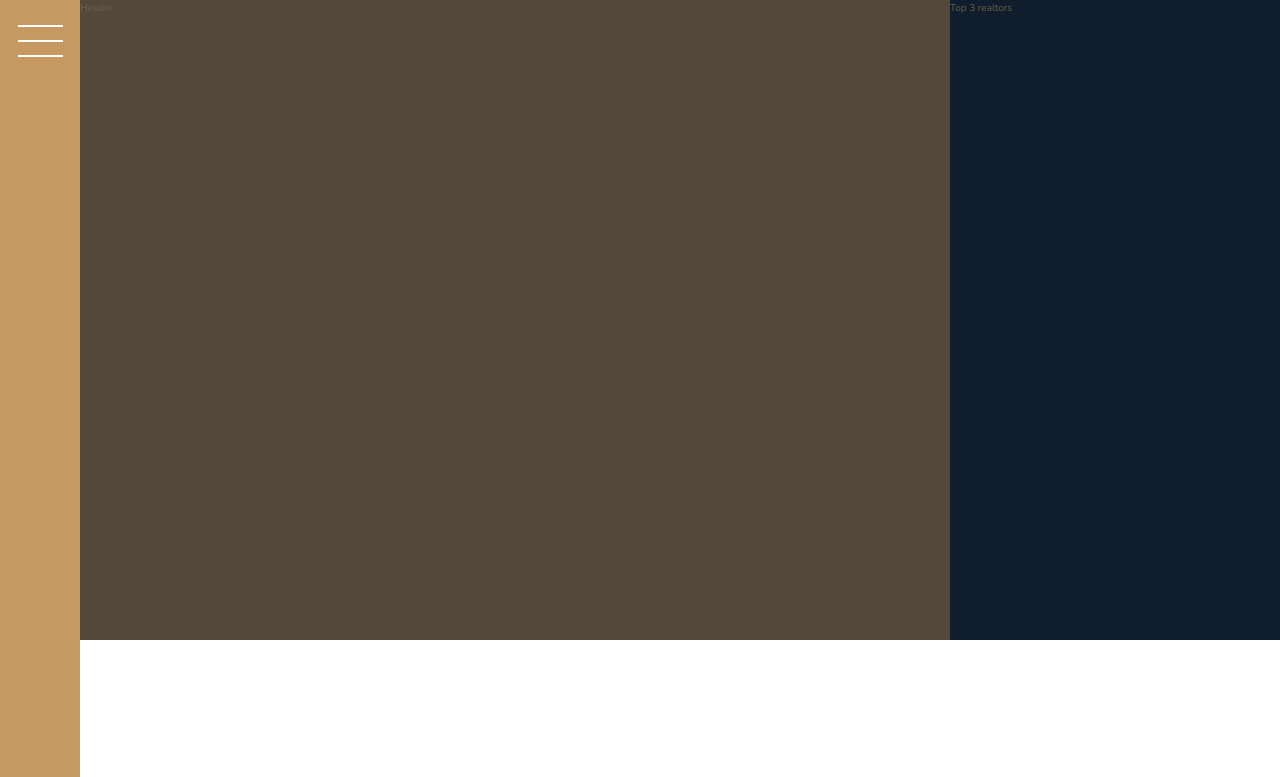
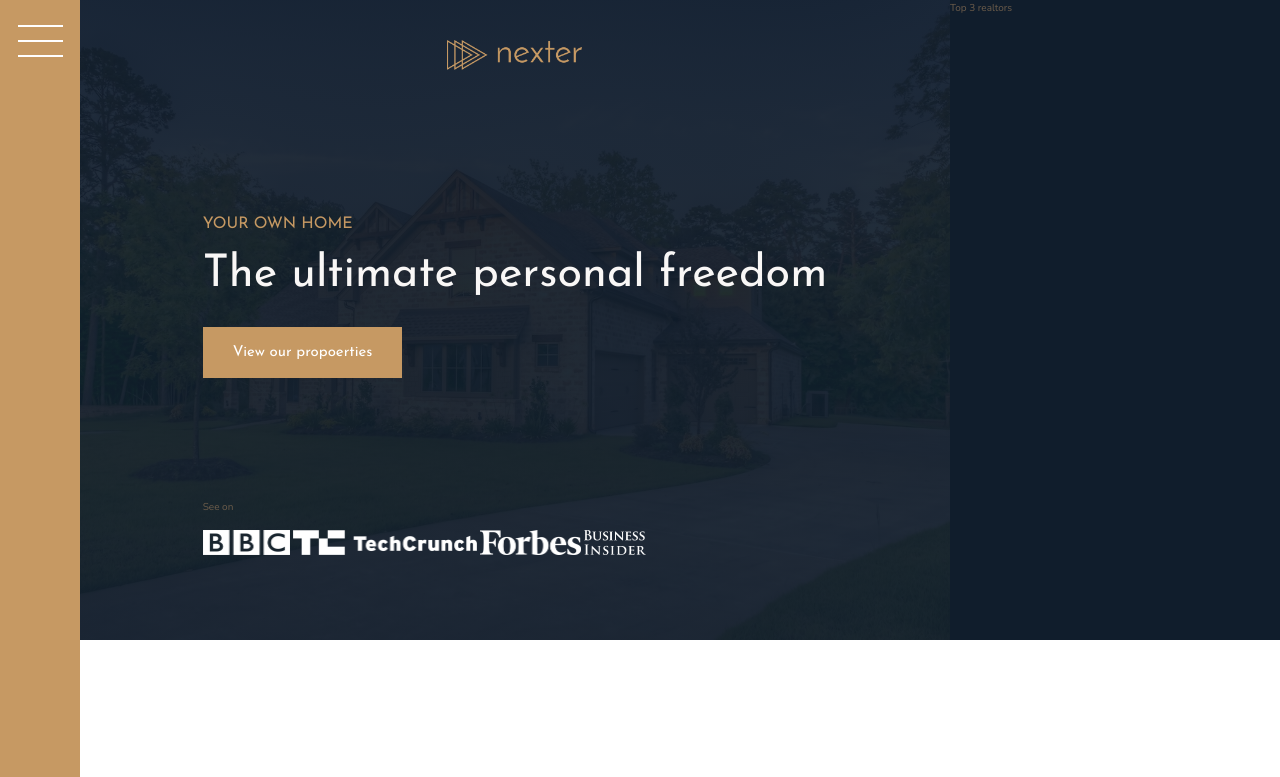
Before and after one commit to AliNisarAhmed/advancedCSS-Jonas, a website: page nexter/index.html in a window 1280 px wide. Shown: the top 777 px of the page. Drawn offline with nearby package versions, Linux system fonts and the light colour scheme.

Commit message:
building header, using variable length rows and max-content column

```diff
--- a/nexter/index.html
+++ b/nexter/index.html
@@ -17,7 +17,17 @@
         </div>
 
         <header class="header">
-          Header
+          <img src="img/logo.png" alt="Nexter Logo" class="header__logo">
+          <h3 class="heading-3">Your own home</h3>
+          <h1 class="heading-1">The ultimate personal freedom</h1>
+          <button class="btn header__btn">View our propoerties</button>
+          <div class="header__seenon-text">See on</div>
+          <div class="header__seenon-logos">
+            <img src="img/logo-bbc.png" alt="Seen on Logo 1">
+            <img src="img/logo-techcrunch.png" alt="Seen on Logo 2">
+            <img src="img/logo-forbes.png" alt="Seen on Logo 3">
+            <img src="img/logo-bi.png" alt="Seen on Logo 4">
+          </div>
         </header>
 
         <div class="realtors">
--- a/nexter/sass/_header.scss
+++ b/nexter/sass/_header.scss
@@ -1,4 +1,36 @@
 .header {
   background-color: $color-grey-dark-1;
   grid-column: full-start / col-start 7;
+  background-image: linear-gradient(rgba($color-secondary, .93), rgba($color-secondary, .93)), url(../img/hero.jpeg);
+  background-size: cover;
+  background-position: center;
+  padding: 8rem;
+  padding-top: 4rem;
+
+  display: grid;
+  grid-template-rows: 1fr min-content 6rem 1fr;
+  grid-template-columns: max-content;
+  grid-row-gap: 1.5rem;
+  justify-content: center;
+
+  &__logo {
+    height: 3rem;
+    justify-self: center;
+  }
+
+  &__btn {
+    align-self: start;
+    justify-self: start;
+  }
+
+  &__seenon-text {
+
+  }
+
+  &__seenon-logos {
+
+    img {
+      height: 2.5rem;
+    }
+  }
 }
--- a/nexter/sass/_typography.scss
+++ b/nexter/sass/_typography.scss
@@ -5,6 +5,9 @@
 
 .heading-1 {
   @extend %heading;
+  color: $color-grey-light-1;
+  font-size: 4.5rem;
+  line-height: 1;
 }
 
 .heading-2 {
```
Also changed, not shown: nexter/css/style.css.
